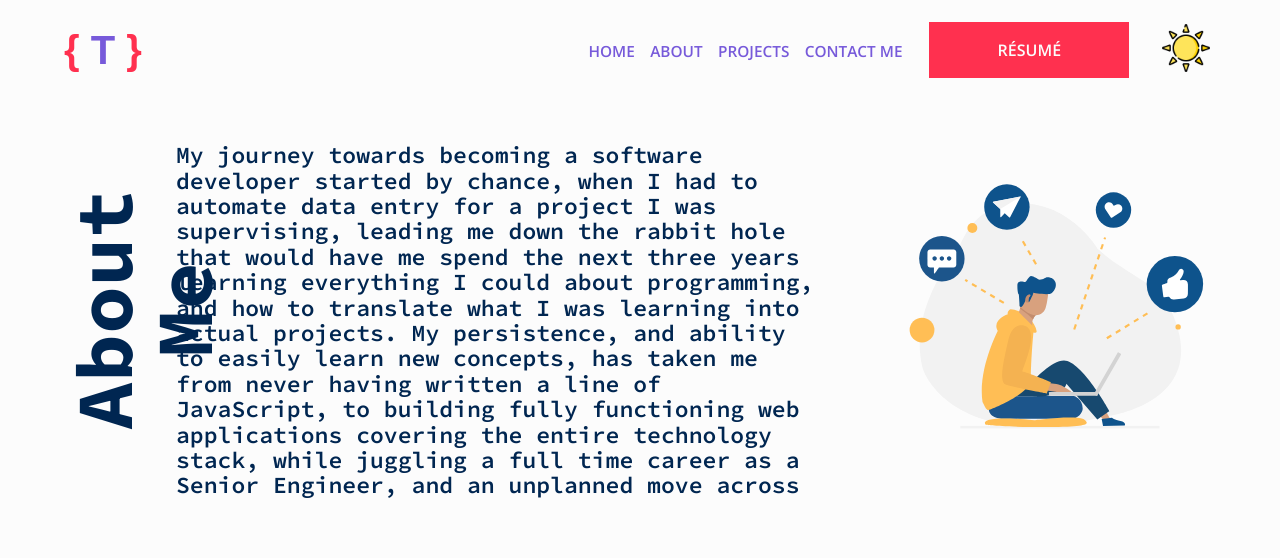
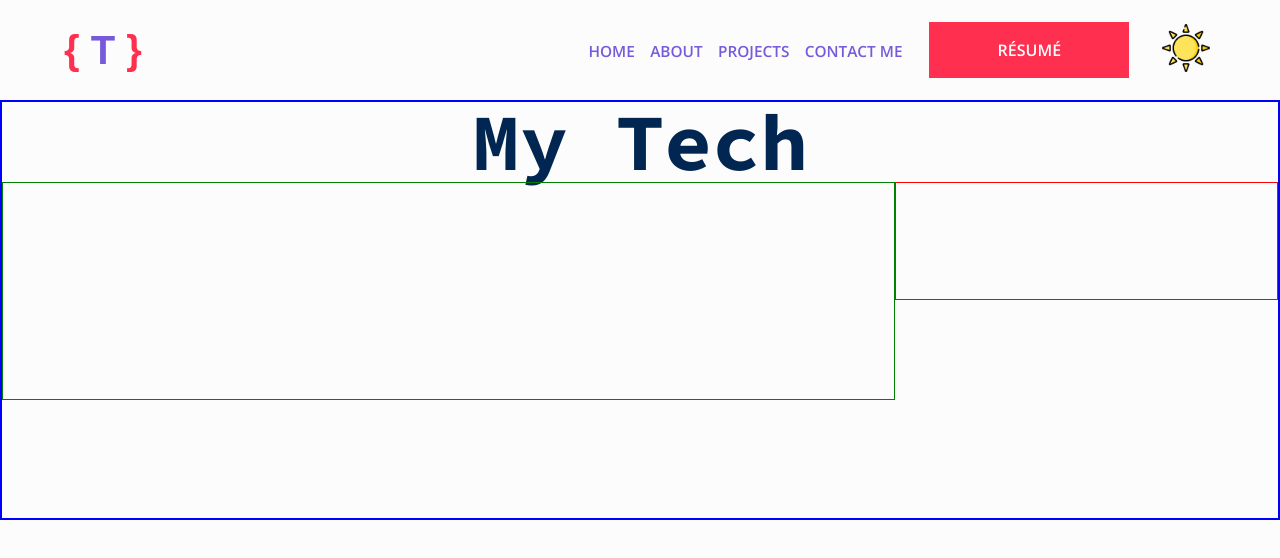
Before and after one commit to tanzeel44/portfolio, a Next.js app: page /about in a window 1280 px wide. Shown: the top 558 px of the page. Built offline with nearby package versions, Linux system fonts and the light colour scheme.

Commit message:
about layout wip

```diff
--- a/components/About/AboutMe.jsx
+++ b/components/About/AboutMe.jsx
@@ -6,7 +6,6 @@ import Image from 'next/image';
 const About = styled(motion.div)`
   height: 100%;
   width: 100%;
-  padding: 2rem 0;
 
   .vector {
     display: none;
@@ -61,12 +60,12 @@ const About = styled(motion.div)`
     }
 
     @media only screen and (min-width: 992px) {
-      height: 100%;
+      height: calc(100% - 1rem);
       width: calc(100% - 10rem);
       position: absolute;
       right: 0;
       overflow-y: auto;
-      font-size: 1.444rem;
+      font-size: 1.333rem;
       display: flex;
       align-items: center;
       justify-content: center;
@@ -100,7 +99,7 @@ export default function AboutMe() {
         <section className="about-me-text">
           <div className="text-container">
             <p>
-              Hi, my name is Tanzeel and I&apos;m a Full Stack Software Developer based in Toronto, Canada. Over the last three years, I have steadily worked to polish my skillset, and build a portfolio of projects, with a focus on web application development.
+              Hi, my name is Tanzeel and I&apos;m a Full Stack Web Application Developer based in Toronto, Canada. Over the last three years, I have steadily worked to polish my skillset, and build a portfolio of projects, with a focus on web application development.
             </p>
             <br />
             <p>
--- a/components/About/TechStack.jsx
+++ b/components/About/TechStack.jsx
@@ -4,7 +4,50 @@ import { motion } from 'framer-motion';
 import TechCard from './TechCard';
 
 const Tech = styled(motion.div)`
+  height: 100%;
+  width: 100%;
+  border: 2px solid blue;
 
+  h1 {
+    font-size: 3rem;
+    text-align: center;
+
+    @media only screen and (min-width: 375px) and (max-width: 539px) {
+      font-size: 4rem;
+    }
+
+    @media only screen and (min-width: 540px) {
+      font-size: 5rem;
+    }
+  }
+
+  .tech {
+    height: calc(100% - 3rem);
+    overflow: auto;
+    @media only screen and (min-width: 375px) and (max-width: 539px) {
+      height: calc(100% - 4rem);
+    }
+
+    @media only screen and (min-width: 540px) {
+      height: calc(100% - 5rem);
+    }
+    @media only screen and (min-width: 992px) {
+      display: grid;
+      grid-template-columns: 70% 30%;
+      height: calc(100% - 5rem);
+    }
+  }
+
+  .current {
+    border: 1px solid green;
+    height: 65%;
+  }
+
+  .learning {
+    border: 1px solid red;
+    height: 35%;
+
+  }
 `;
 
 const techStack = [
@@ -29,12 +72,9 @@ export default function TechStack() {
     <Tech>
       <h1>My Tech</h1>
       <section className="tech">
-        <h4 className="heading">My Core Stack:</h4>
-        {techStack.map((tech) => <div className="card-container"><TechCard title={tech.name} image={tech.image} /></div>)}
-        <h4 className="heading">What I&apos;m Currently Learning:</h4>
-        {learning.map((tech) => <div className="card-container"><TechCard title={tech.name} image={tech.image} /></div>)}
+        <div className="current" />
+        <div className="learning" />
       </section>
-
     </Tech>
   );
 }
--- a/pages/about.jsx
+++ b/pages/about.jsx
@@ -3,6 +3,7 @@ import { motion } from 'framer-motion';
 
 // import Display from '../components/About/Display';
 import AboutMe from '../components/About/AboutMe';
+import TechStack from '../components/About/TechStack';
 
 const AboutContainer = styled(motion.div)`
   width: 100%;
@@ -19,8 +20,7 @@ const AboutContainer = styled(motion.div)`
 export default function About() {
   return (
     <AboutContainer>
-      <AboutMe />
-      <div style={{ borderTop: 'none' }} />
+      <TechStack />
     </AboutContainer>
   );
 }
```
